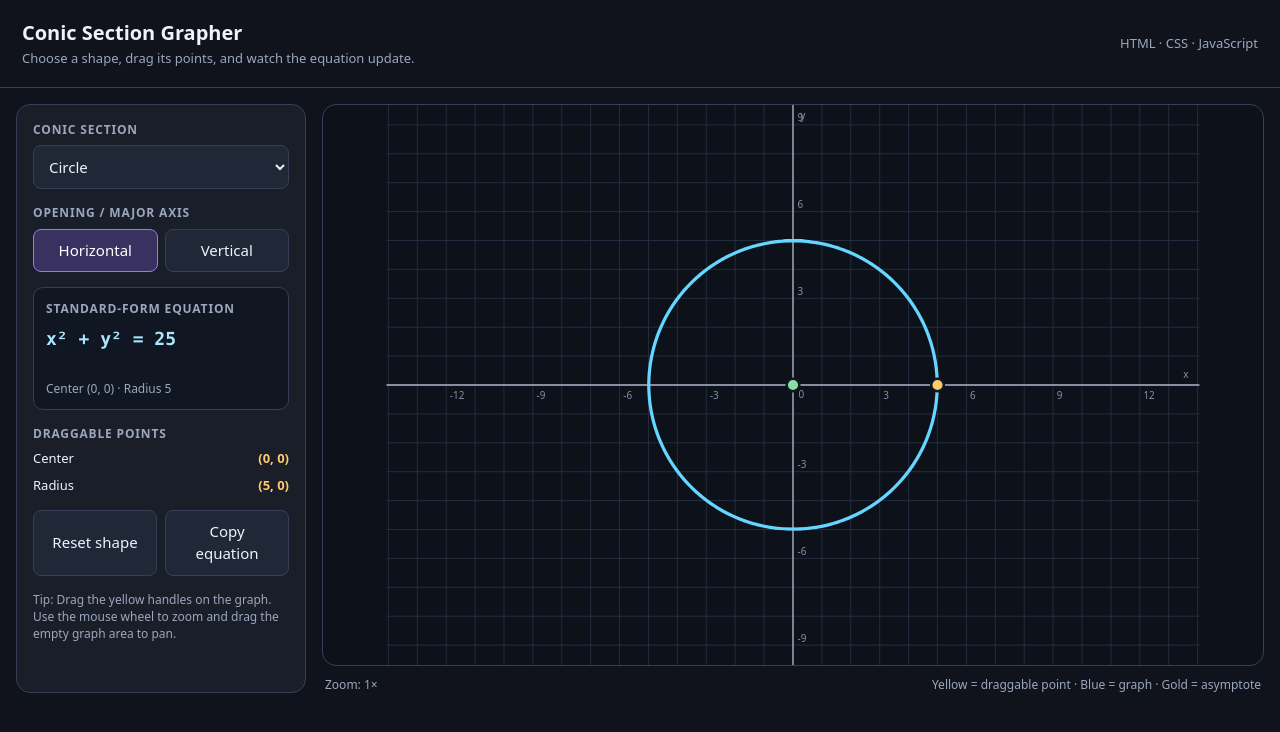
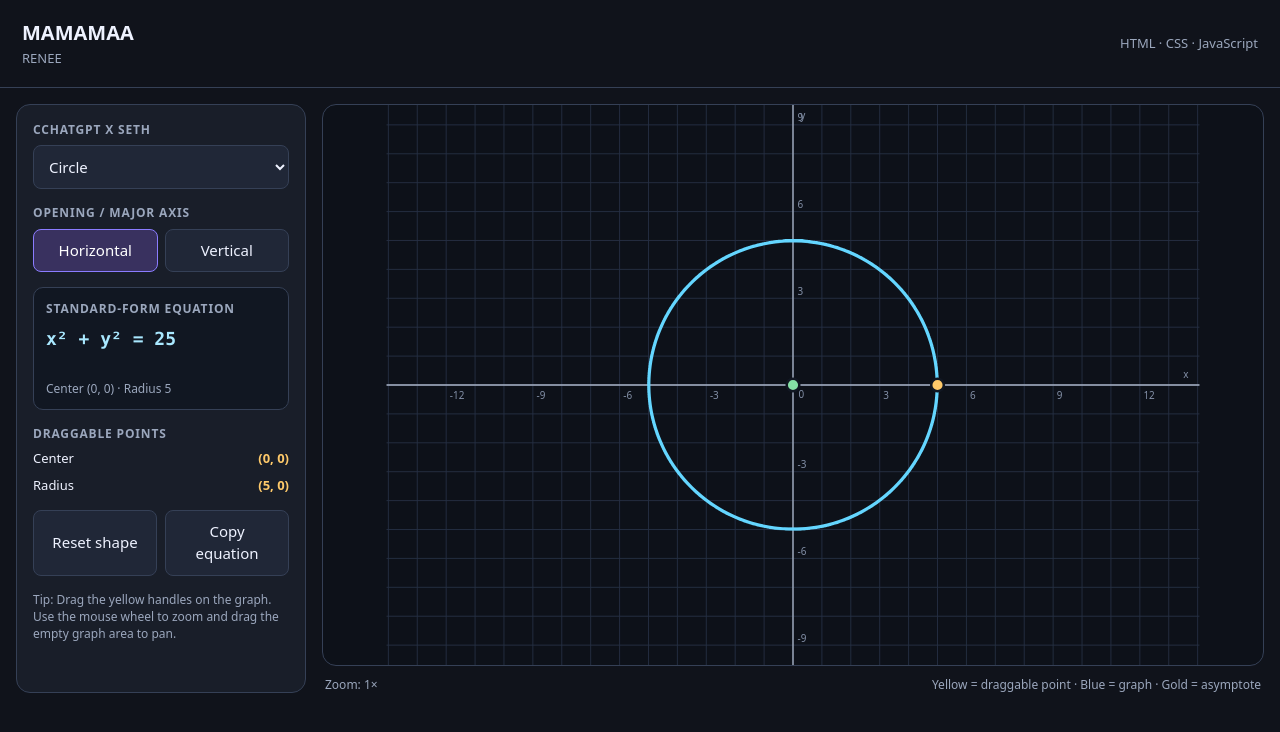
Before and after one commit to zetzu11/pogagidngamgaCLEya, a plain HTML site: page index.html in a window 1280 px wide. Drawn offline with Linux system fonts and the light colour scheme.

Commit message:
Update index.html

```diff
--- a/index.html
+++ b/index.html
@@ -3,7 +3,7 @@
 <head>
 <meta charset="UTF-8">
 <meta name="viewport" content="width=device-width, initial-scale=1.0">
-<title>Conic Section Grapher</title>
+<title>TA NGA CLE</title>
 <style>
 :root{--bg:#10131b;--panel:#191e29;--panel2:#202737;--text:#eef2ff;--muted:#9ba7bd;--accent:#8b7cff;--line:#354056;--curve:#64d6ff;--point:#ffca6a}
 *{box-sizing:border-box}body{margin:0;background:var(--bg);color:var(--text);font:15px/1.45 system-ui,Segoe UI,Arial,sans-serif}
@@ -34,10 +34,10 @@ svg{display:block;width:100%;height:min(70vh,700px);min-height:430px;touch-actio
 </style>
 </head>
 <body>
-<header><div><h1>Conic Section Grapher</h1><span>Choose a shape, drag its points, and watch the equation update.</span></div><span>HTML · CSS · JavaScript</span></header>
+<header><div><h1>MAMAMAA</h1><span>RENEE</span></div><span>HTML · CSS · JavaScript</span></header>
 <main>
 <aside class="panel controls">
-  <div><label for="shape">Conic section</label><select id="shape"><option value="circle">Circle</option><option value="parabola">Parabola</option><option value="ellipse">Ellipse</option><option value="hyperbola">Hyperbola</option><option value="line">Line</option></select></div>
+  <div><label for="shape">Cchatgpt x seth</label><select id="shape"><option value="circle">Circle</option><option value="parabola">Parabola</option><option value="ellipse">Ellipse</option><option value="hyperbola">Hyperbola</option><option value="line">Line</option></select></div>
   <div id="orientationBox"><label>Opening / major axis</label><div class="segment"><button id="horizontal" class="active">Horizontal</button><button id="vertical">Vertical</button></div></div>
   <div class="readout"><label>Standard-form equation</label><div class="eq" id="equation">x² + y² = 25</div><div class="small" id="equationNote">Drag the yellow points to change the graph.</div></div>
   <div><label>Draggable points</label><div class="points" id="pointList"></div></div>
```
